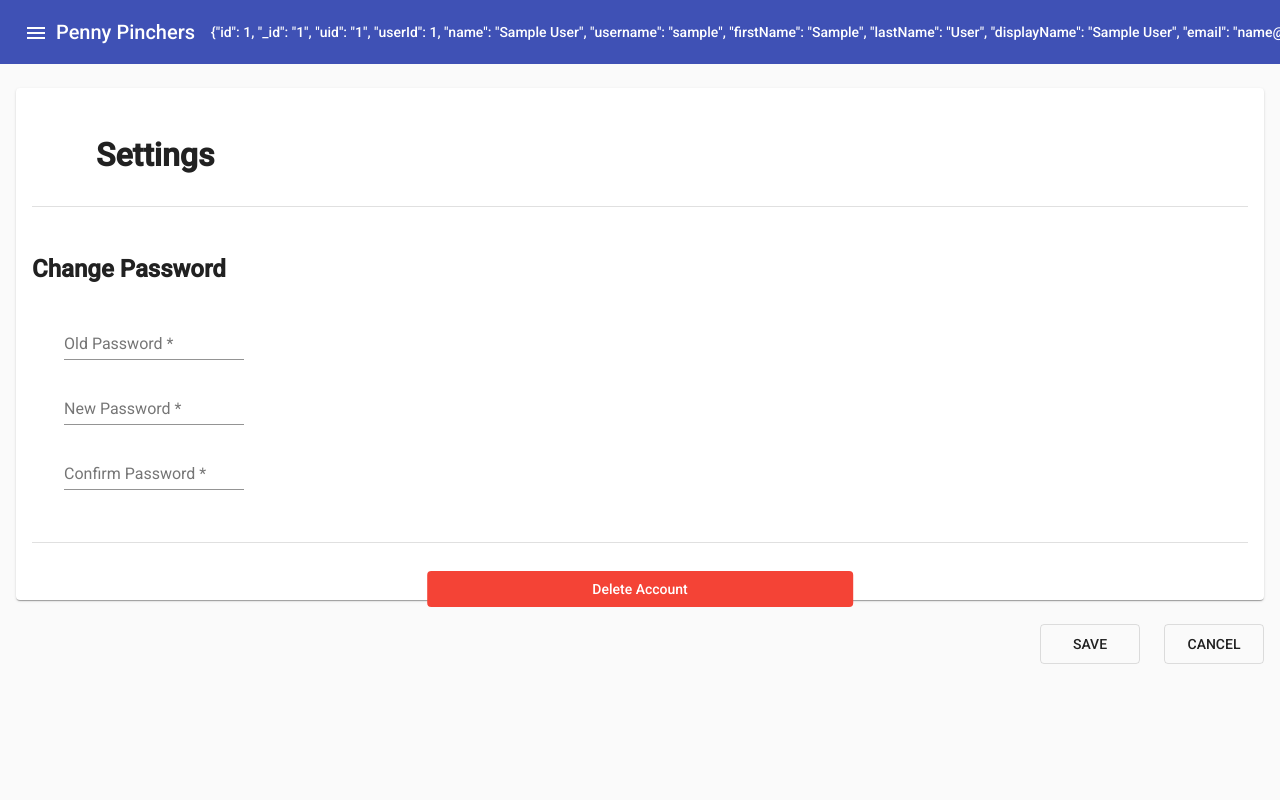
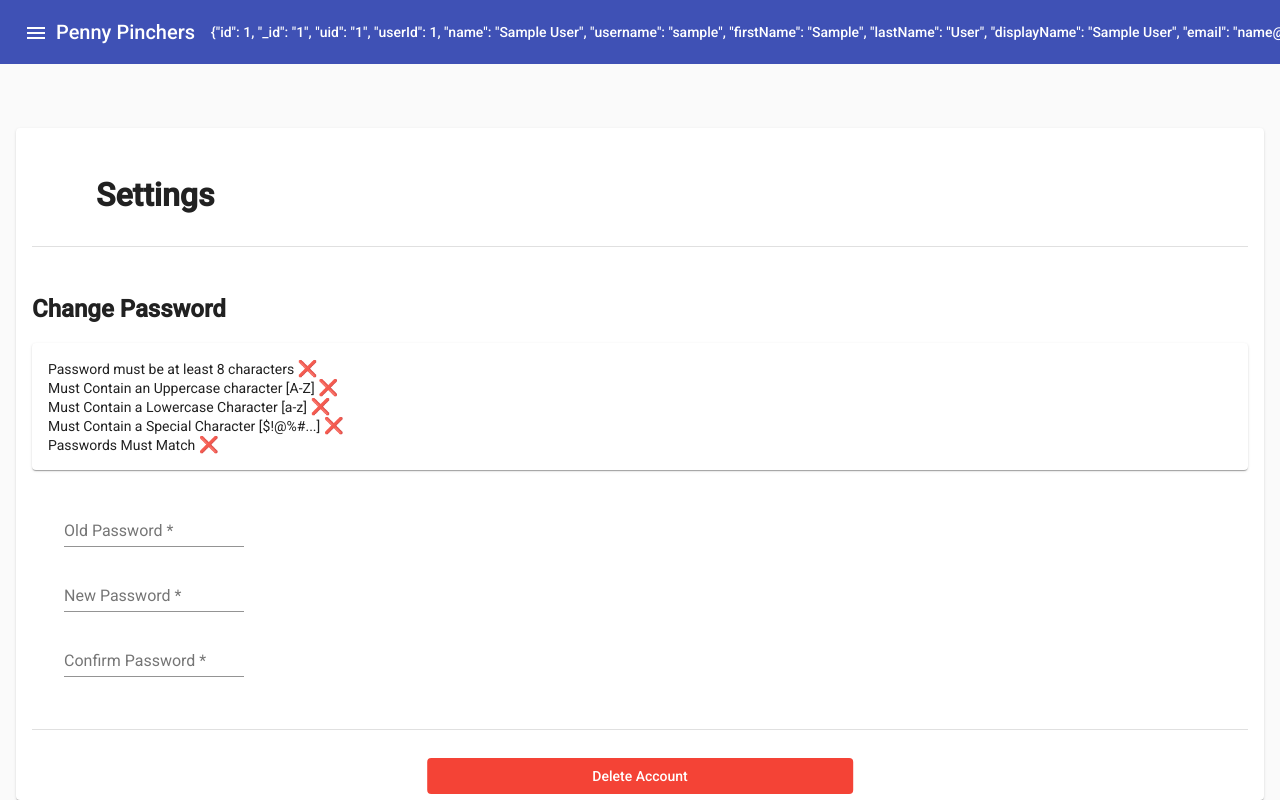
Before and after one commit to anngo14/PennyPinchers, an Angular app: page /settings in a window 1280 px wide. Shown: the top 800 px of the page. Built offline with nearby package versions, Linux system fonts and the light colour scheme; sample sign-in values are in the browser's storage.

Commit message:
implemented change password in settings page

```diff
--- a/src/app/services/user.service.ts
+++ b/src/app/services/user.service.ts
@@ -14,8 +14,9 @@ export class UserService {
   saveUrl: string = 'http://localhost:5000/saveuser';
   getUserUrl: string = 'http://localhost:5000/getuser';
   updateUrl: string = 'http://localhost:5000/update';
-  updateBudgetUrl: string = 'http://localhost:5000/updateBudget';
   updateDateUrl: string = 'http://localhost:5000/updateDate';
+  changePasswordUrl: string = 'http://localhost:5000/changePassword';
+  deleteUserUrl: string = 'http://localhost:5000/deleteUser';
 
   constructor(private http: HttpClient) { }
 
@@ -55,14 +56,6 @@ export class UserService {
     };
     return this.http.post(this.updateUrl, update, this.httpOptions);
   }
-  updateBudget(email: string, budget: BudgetObj, archive: BudgetObj[]){
-    let update = {
-      "email": email,
-      "budget": budget,
-      "archive": archive
-    };
-    return this.http.post(this.updateBudgetUrl, update, this.httpOptions);
-  }
   updateDate(email: string, date: string){
     let update = {
       "email": email,
@@ -70,4 +63,19 @@ export class UserService {
     };
     return this.http.post(this.updateDateUrl, update, this.httpOptions);
   }
+  changePassword(email: string, pass: string, newpass: string): any{
+    let update = {
+      "email": email,
+      "password": pass,
+      "new": newpass
+    };
+    return this.http.post(this.changePasswordUrl, update, this.httpOptions);
+  }
+  deleteUser(email: string, pass: string){
+    let user = {
+      "email": email,
+      "password": pass
+    };
+    return this.http.post(this.deleteUserUrl, user, this.httpOptions);
+  }
 }
--- a/src/app/settings/settings.component.css
+++ b/src/app/settings/settings.component.css
@@ -1,6 +1,6 @@
 .settingsCard{
     margin: 1em;
-    height: 30em;
+    height: 35em;
     width: 100%;
 }
 .btnContainer{
@@ -43,6 +43,27 @@
 .budgetSettings{
     margin-bottom: 2em;
 }
+.passwordHintContainer{
+    display: flex;
+    flex-direction: row;
+    justify-content: space-between;
+}
+.crossMark{
+    font-size: 12pt;
+}
+.checkMark{
+    color: #8BEC7E;
+    font-size: 12pt;
+}
+@media(max-width: 1500px){
+    .passwordHintContainer{
+        flex-direction: column;
+        justify-content: center;
+    }
+    .settingsCard{
+        height: 40em;
+    }
+}
 @media(max-width: 427px){
     #deleteAccountButton{
         width: 65%;
@@ -51,3 +72,8 @@
         margin-left: 0;
     }
 }
+@media(max-width: 402px){
+    .settingsCard{
+        height: 45em;
+    }
+}
--- a/src/app/settings/settings.component.html
+++ b/src/app/settings/settings.component.html
@@ -1,40 +1,61 @@
-<!--<mat-grid-list cols="4" rowHeight="75px">
-    <mat-grid-tile rowspan='2'>
-        <h1>Settings</h1>
-    </mat-grid-tile>
-    <mat-grid-tile colspan='3'></mat-grid-tile>
-    <mat-grid-tile colspan='3'></mat-grid-tile>
-  </mat-grid-list>
-<mat-divider></mat-divider>-->
-<mat-grid-list cols='1' rowHeight='35em'>
+<mat-grid-list cols='1' rowHeight='50em'>
     <mat-grid-tile>
         <mat-card class="settingsCard">
             <div class="settingsContent">
                 <h1 id="titleHeader">Settings</h1>
                 <mat-divider></mat-divider>
                 <h2 class='subHeader'>Change Password</h2>
+                <mat-card class="passwordHintCard">
+                    <mat-card-content class="passwordHintContainer">
+                        <div>
+                            <span> Password must be at least 8 characters </span>
+                            <span *ngIf="!checkLength(); else elseBlock" class="crossMark">❌</span>
+                            <ng-template #elseBlock><span class="checkMark">✔</span></ng-template>
+                        </div>
+                        <div>
+                            <span> Must Contain an Uppercase character [A-Z] </span>
+                            <span *ngIf="!checkUpper(); else elseBlock" class="crossMark">❌</span>
+                            <ng-template #elseBlock><span class="checkMark">✔</span></ng-template>
+                        </div>
+                        <div>
+                            <span> Must Contain a Lowercase Character [a-z] </span>
+                            <span *ngIf="!checkLower(); else elseBlock" class="crossMark">❌</span>
+                            <ng-template #elseBlock><span class="checkMark">✔</span></ng-template>
+                        </div>
+                        <div>
+                            <span> Must Contain a Special Character [$!@%#...] </span>
+                            <span *ngIf="!checkSpecial(); else elseBlock" class="crossMark">❌</span>
+                            <ng-template #elseBlock><span class="checkMark">✔</span></ng-template>
+                        </div>
+                        <div>
+                            <span> Passwords Must Match </span>
+                            <span *ngIf="!checkMatch(); else elseBlock" class="crossMark">❌</span>
+                            <ng-template #elseBlock><span class="checkMark">✔</span></ng-template>
+                        </div>
+                    </mat-card-content>
+                </mat-card>
                 <form class="passwordForm">
                     <mat-form-field>
                         <mat-label>Old Password</mat-label>
-                        <input matInput type="text" required>
+                        <input matInput type="password" [(ngModel)]='oldPassword' name='oldPassword' required>
                     </mat-form-field><br>
                     <mat-form-field>
                         <mat-label>New Password</mat-label>
-                        <input matInput type="text" required><br>
+                        <input matInput type="password" [(ngModel)]='newPassword' name='newPassword' required><br>
                     </mat-form-field><br>
                     <mat-form-field>
                         <mat-label>Confirm Password</mat-label>
-                        <input matInput type="text" required>
+                        <input matInput type="password" [(ngModel)]='confirmPassword' name='confirmPassword' required>
                     </mat-form-field>
                 </form>
                 <mat-divider></mat-divider>
-                <button mat-flat-button color="warn" id="deleteAccountButton">Delete Account</button>
+                <button mat-flat-button color="warn" id="deleteAccountButton" (click)='deleteAccount()'>Delete Account</button>
             </div>
         </mat-card>
     </mat-grid-tile>
 </mat-grid-list>
 <div class="btnContainer">
-    <button mat-stroked-button class="settingsButtons">SAVE</button>
-    <button mat-stroked-button class="settingsButtons">CANCEL</button>
+    <button mat-stroked-button class="settingsButtons" (click)='saveSettings()'>SAVE</button>
+    <button mat-stroked-button class="settingsButtons" (click)='redirectToHome()'>CANCEL</button>
 </div>
 <div style="height: 10em"></div>
--- a/src/app/settings/settings.component.ts
+++ b/src/app/settings/settings.component.ts
@@ -1,5 +1,6 @@
 import { Component, OnInit } from '@angular/core';
 import { Router } from '@angular/router';
+import { UserService } from '../services/user.service';
 
 @Component({
   selector: 'app-settings',
@@ -8,8 +9,11 @@ import { Router } from '@angular/router';
 })
 export class SettingsComponent implements OnInit {
 
-  mode: string = "Recommended Budget"
-  constructor(private r: Router) { }
+  oldPassword: string;
+  newPassword: string = "";
+  confirmPassword: string;
+
+  constructor(private r: Router, private s: UserService) { }
 
   ngOnInit() {
     if(sessionStorage.getItem("user") === null && localStorage.getItem("user") === null){
@@ -21,11 +25,65 @@ export class SettingsComponent implements OnInit {
 
   }
 
-  onToggle(event){
-    if(event.checked === true){
-      this.mode = "Custom Budget";
+  redirectToHome(){
+    this.r.navigate(['/home']);
+  }
+  checkUpper(){
+    if(this.newPassword.match(/.*[A-Z].*/)){
+      return true;
+    }
+    return false;
+  }
+  checkLower(){
+    if(this.newPassword.match(/.*[a-z].*/)){
+      return true;
+    }
+    return false;
+  }
+  checkSpecial(){
+    if(this.newPassword.match(/.*[$!@#%&*^()-+=?<>:;'"|\\{}~`,\./].*/)){
+      return true;
+    }
+    return false;
+  }
+  checkMatch(){
+    if(this.newPassword === this.confirmPassword && !this.newPassword.match(/^\s*$/)){
+      return true;
+    }
+    return false;
+  }
+  checkLength(){
+    if(this.newPassword.length < 8){
+      return false;
+    }
+    return true;
+  }
+  validCheck(){
+    if(this.newPassword != this.confirmPassword){
+      return false;
+    }
+    if(this.newPassword.length < 8){
+      return false;
+    }
+    if(!this.checkUpper() || !this.checkLower() || !this.checkSpecial() || !this.checkMatch()){
+      return false;
+    }
+    if(this.newPassword.trim() === ""){
+      return false;
+    }
+    return true;
+  }
+  saveSettings(){
+    if(this.validCheck()){
+      if(confirm("Are you Sure you Wish to Change Your Password?")){
+        this.s.changePassword(sessionStorage.getItem("user"), this.oldPassword, this.newPassword).subscribe(msg => {
+          alert(msg.status);
+        });
+      }
     } else{
-      this.mode = "Recommended Budget";
+      alert("Invalid Password! Please Try Again");
     }
   }
+  deleteAccount(){
+  }
 }
```
Also changed, not shown: app.js (+46 -11 lines).
